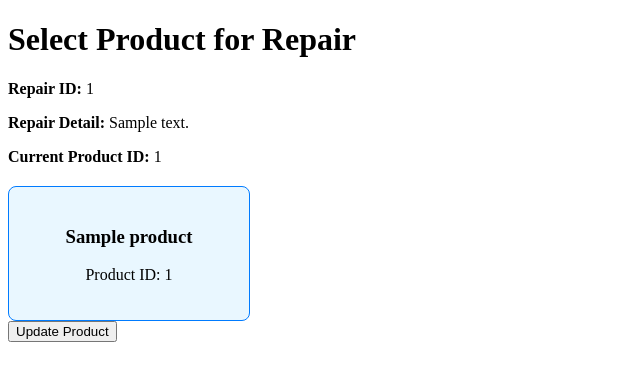
After one commit to TanaratSudjai/Fixing-Management, a Laravel app: template resources/views/work/productselect.blade.php in a window 1280 px wide. The commit adds this page. Shown: the top 381 px of the page, without its empty margins (0-640 px from the left). Run offline with Laravel 10, Linux system fonts and the light colour scheme; the template is opened without the code that fills it: most values are stand-ins (such as "Sample title", 1, 10 or a date in 2020).

Commit message:
commit select product for employee

```diff
--- /dev/null
+++ b/resources/views/work/productselect.blade.php
@@ -0,0 +1,87 @@
+
+<!DOCTYPE html>
+<html lang="en">
+<head>
+    <meta charset="UTF-8">
+    <meta name="viewport" content="width=device-width, initial-scale=1.0">
+    <title>Select Product for Repair</title>
+    <style>
+        .card-container {
+            display: flex;
+            flex-wrap: wrap;
+            gap: 20px;
+            margin-top: 20px;
+        }
+        .card {
+            border: 1px solid #ccc;
+            border-radius: 8px;
+            padding: 20px;
+            width: 200px;
+            cursor: pointer;
+            text-align: center;
+            transition: transform 0.2s ease-in-out;
+        }
+        .card.selected {
+            border-color: #007bff;
+            background-color: #e9f7ff;
+        }
+        .card:hover {
+            transform: scale(1.05);
+        }
+        .hidden {
+            display: none;
+        }
+    </style>
+</head>
+<body>
+    <h1>Select Product for Repair</h1>
+
+    <p><strong>Repair ID:</strong> {{ $repair->repair_id }}</p>
+    <p><strong>Repair Detail:</strong> {{ $repair->repair_detail }}</p>
+    <p><strong>Current Product ID:</strong> {{ $repair->product_id }}</p>
+
+    <form action="{{ route('repair.updateProduct', $repair->repair_id) }}" method="POST">
+        @csrf
+        @method('PUT')
+
+        <div class="card-container">
+            @foreach($product as $item)
+                <div class="card" data-id="{{ $item->product_id }}">
+                    <h3>{{ $item->product_name }}</h3>
+                    <p>Product ID: {{ $item->product_id }}</p>
+                    <input type="radio" name="product_id" value="{{ $item->product_id }}" class="hidden"
+                           {{ $repair->product_id == $item->product_id ? 'checked' : '' }}>
+                </div>
+            @endforeach
+        </div>
+
+        <button type="submit">Update Product</button>
+    </form>
+
+    <script>
+        document.addEventListener('DOMContentLoaded', function () {
+            const cards = document.querySelectorAll('.card');
+            const hiddenInputs = document.querySelectorAll('.hidden');
+
+            cards.forEach(card => {
+                card.addEventListener('click', function () {
+                    // Deselect all cards
+                    cards.forEach(c => c.classList.remove('selected'));
+                    hiddenInputs.forEach(input => input.checked = false);
+
+                    // Select the clicked card
+                    this.classList.add('selected');
+                    this.querySelector('input[type="radio"]').checked = true;
+                });
+            });
+
+            // Automatically select the card if the radio button is already checked
+            hiddenInputs.forEach(input => {
+                if (input.checked) {
+                    input.closest('.card').classList.add('selected');
+                }
+            });
+        });
+    </script>
+</body>
+</html>
--- a/routes/web.php
+++ b/routes/web.php
@@ -58,4 +58,8 @@ Route::middleware('customer')->group(function () {
 Route::middleware('employee')->group(function () {
     Route::get('/employeeWorkList', [PageController::class, 'PageEmployee'])->name('employee.dashboard');
     Route::get('/work_employee', [EmployeeManagement::class, 'listwork'])->name('employee.work');
+    Route::get('/repair/repair/{id}', [EmployeeManagement::class, 'selectProduct'])->name('repair.selectproduct');
+    Route::put('/repair/{id}/updateProduct', [EmployeeManagement::class, 'updateProduct'])->name('repair.updateProduct');
+
+
 });
```
Also changed, not shown: app/Http/Controllers/EmployeeManagement.php (+34 -2 lines), resources/views/work/work.blade.php (+5 -7 lines), app/Http/Controllers/ManagaementRepirController.php (indentation only).
